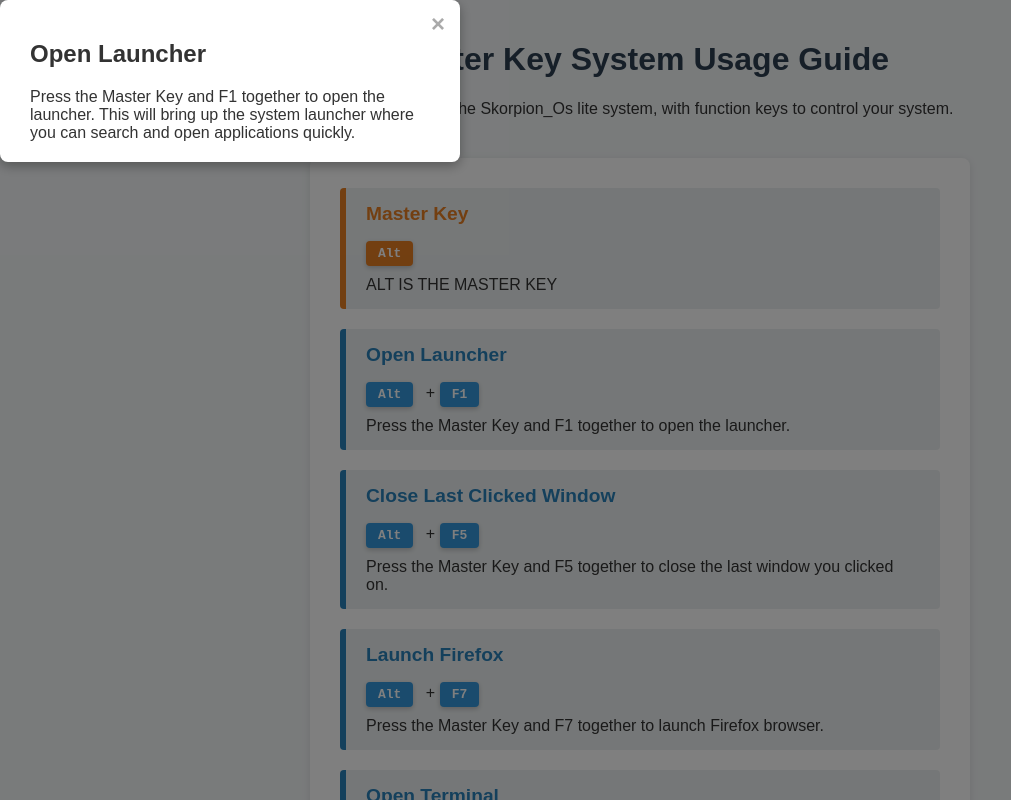
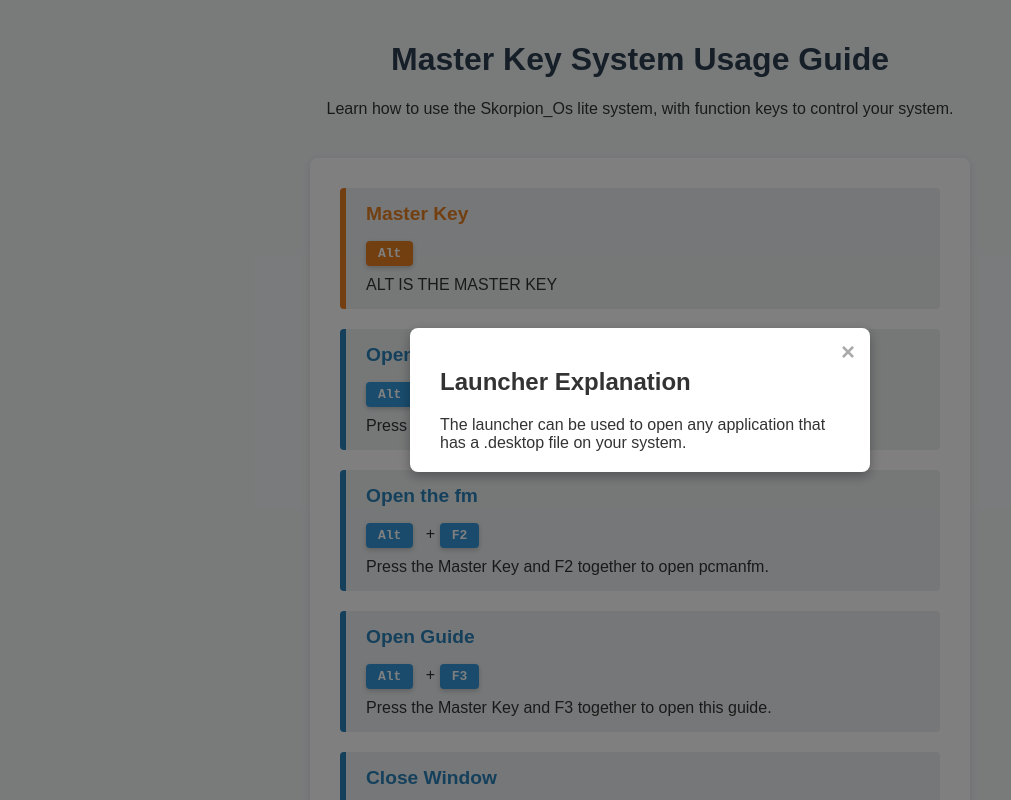
Before and after one commit to Endrx2008/launcher, a plain HTML site: page guide/index.html in a window 1280 px wide. Both pictures are taken after a click on the element 640 px from the left and 389 px from the top of the page. Shown: the top 800 px of the page, without its empty margins (0-1011 px from the left). Drawn offline with Linux system fonts and the light colour scheme.

Commit message:
Add files via upload

```diff
--- a/guide/index.html
+++ b/guide/index.html
@@ -33,6 +33,11 @@
     margin-bottom: 20px;
     padding: 15px 20px;
     border-radius: 4px;
+    cursor: pointer;
+    transition: background-color 0.2s ease;
+  }
+  .key-combo:hover {
+    background-color: #e0e6e8;
   }
   .key-combo:first-child {
     border-left-color: #e67e22;
@@ -69,123 +74,7 @@
     font-size: 0.9em;
     color: #777;
   }
-</style>
-</head>
-<body>
-<header>
-  <h1>Master Key System Usage Guide</h1>
-  <p>Learn how to use the Skorpion_Os lite system, with function keys to control your system.</p>
-</header>
-<div class="container">
-  <div class="key-combo">
-    <h2>Master Key</h2>
-    <p><span class="key">Alt</span>
-    <p>ALT IS THE MASTER KEY</p>
-  </div>
-  <div class="key-combo">
-    <h2>Open Launcher</h2>
-    <p><span class="key">Alt</span> + <span class="key">F1</span></p>
-    <p>Press the Master Key and F1 together to open the launcher.</p>
-  </div>
-  <div class="key-combo">
-    <h2>Close Last Clicked Window</h2>
-    <p><span class="key">Alt</span> + <span class="key">F5</span></p>
-    <p>Press the Master Key and F5 together to close the last window you clicked on.</p>
-  </div>
-  <div class="key-combo">
-    <h2>Launch Firefox</h2>
-    <p><span class="key">Alt</span> + <span class="key">F7</span></p>
-    <p>Press the Master Key and F7 together to launch Firefox browser.</p>
-  </div>
-  <div class="key-combo">
-    <h2>Open Terminal</h2>
-    <p><span class="key">Alt</span> + <span class="key">F10</span></p>
-    <p>Press the Master Key and F10 together to open the terminal.</p>
-  </div>
 
-  <!-- Modal -->
-  <div id="modal" class="modal" style="display:none;">
-    <div class="modal-content">
-      <span id="modal-close" class="modal-close">&times;</span>
-      <h2 id="modal-title"></h2>
-      <p id="modal-description"></p>
-    </div>
-  </div>
-
-  <p style="text-align:center; margin-top: 20px; font-size: 0.9em; color: #555;">
-    For closing this guide press ( <span class="key">alt</span>+ <span class="key">f5</span>)
-  </p>
-
-  <p style="text-align:center; margin-top: 20px; font-size: 0.9em; color: #555;">
-    For opening this guide press ( <span class="key">alt</span>+ <span class="key">f2</span>)
-  </p>
-
-  <footer>
-    &copy; 2025 Skorpion_Os lite usage giude
-  </footer>
-
-  <script>
-    // Modal elements
-    const modal = document.getElementById('modal');
-    const modalTitle = document.getElementById('modal-title');
-    const modalDescription = document.getElementById('modal-description');
-    const modalClose = document.getElementById('modal-close');
-
-    // Data for each key combo
-    const keyComboData = {
-      'open-launcher': {
-        title: 'Open Launcher',
-        description: 'Press the Master Key and F1 together to open the launcher. This will bring up the system launcher where you can search and open applications quickly.'
-      },
-      'close-window': {
-        title: 'Close Last Clicked Window',
-        description: 'Press the Master Key and F5 together to close the last window you clicked on..'
-      },
-      'launch-firefox': {
-        title: 'Launch Firefox',
-        description: 'Press the Master Key and F7 together to launch the Firefox browser. This shortcut quickly opens your default web browser.'
-      },
-      'open-terminal': {
-        title: 'Open Terminal',
-        description: 'Press the Master Key and F10 together to open the terminal. This shortcut opens a command line terminal for advanced system control.'
-      },
-      'master key': {
-        title: 'Master key',
-        description: 'ALT IS THE MASTER KEY'
-      }
-    };
-
-    // Function to open modal with content
-    function openModal(key) {
-      const data = keyComboData[key];
-      if (data) {
-        modalTitle.textContent = data.title;
-        modalDescription.textContent = data.description;
-        modal.style.display = 'block';
-      }
-    }
-
-    // Close modal on close button click
-    modalClose.onclick = function() {
-      modal.style.display = 'none';
-    };
-
-    // Close modal on outside click
-    window.onclick = function(event) {
-      if (event.target == modal) {
-        modal.style.display = 'none';
-      }
-    };
-
-    // Add click listeners to key combo containers
-    document.querySelectorAll('.key-combo').forEach((element, index) => {
-      const keys = ['master key', 'open-launcher', 'close-window', 'launch-firefox', 'open-terminal'];
-      element.style.cursor = 'pointer';
-      element.addEventListener('click', () => openModal(keys[index]));
-    });
-  </script>
-
-  <style>
   /* Modal styles */
   .modal {
     position: fixed;
@@ -196,9 +85,15 @@
     height: 100%;
     overflow: auto;
     background-color: rgba(0,0,0,0.5);
-      display: flex;
+    display: none;
     justify-content: center;
     align-items: center;
+    opacity: 0;
+    transition: opacity 0.2s ease;
+  }
+  .modal.show {
+    display: flex;
+    opacity: 1;
   }
   .modal-content {
     background-color: #fff;
@@ -222,6 +117,111 @@
   .modal-close:hover {
     color: #000;
   }
+  #modal-description {
+    white-space: pre-line; /* Rispetta \n */
+  }
 </style>
+</head>
+<body>
+<header>
+  <h1>Master Key System Usage Guide</h1>
+  <p>Learn how to use the Skorpion_Os lite system, with function keys to control your system.</p>
+</header>
+<div class="container">
+  <div class="key-combo"><h2>Master Key</h2><p><span class="key">Alt</span></p><p>ALT IS THE MASTER KEY</p></div>
+  <div class="key-combo"><h2>Open Launcher</h2><p><span class="key">Alt</span> + <span class="key">F1</span></p><p>Press the Master Key and F1 together to open the launcher.</p></div>
+  <div class="key-combo"><h2>Open the fm</h2><p><span class="key">Alt</span> + <span class="key">F2</span></p><p>Press the Master Key and F2 together to open pcmanfm.</p></div>
+  <div class="key-combo"><h2>Open Guide</h2><p><span class="key">Alt</span> + <span class="key">F3</span></p><p>Press the Master Key and F3 together to open this guide.</p></div>
+  <div class="key-combo"><h2>Close Window</h2><p><span class="key">Alt</span> + <span class="key">F5</span></p><p>Press the Master Key and F5 together to close programs.</p></div>
+  <div class="key-combo"><h2>Launch Firefox</h2><p><span class="key">Alt</span> + <span class="key">F7</span></p><p>Press the Master Key and F7 together to launch Firefox browser.</p></div>
+  <div class="key-combo"><h2>Open Terminal</h2><p><span class="key">Alt</span> + <span class="key">F10</span></p><p>Press the Master Key and F10 together to open the terminal.</p></div>
+  <div class="key-combo"><h2>Change configuration</h2><p><span class="key">Alt</span> + <span class="key">F11</span></p><p>Press the Master Key and F11 together to change this configuration.</p></div>
+
+  <!-- Modal -->
+  <div id="modal" class="modal">
+    <div class="modal-content">
+      <span id="modal-close" class="modal-close">&times;</span>
+      <h2 id="modal-title"></h2>
+      <p id="modal-description"></p>
+    </div>
+  </div>
+
+  <p style="text-align:center; margin-top: 20px; font-size: 0.9em; color: #555;">
+    For closing this guide press (<span class="key">Alt</span> + <span class="key">F5</span>)
+  </p>
+  <p style="text-align:center; margin-top: 20px; font-size: 0.9em; color: #555;">
+    For opening this guide press (<span class="key">Alt</span> + <span class="key">F3</span>)
+  </p>
+  <footer>&copy; Skorpion_Os lite usage guide</footer>
+</div>
+
+<script>
+  const modal = document.getElementById('modal');
+  const modalTitle = document.getElementById('modal-title');
+  const modalDescription = document.getElementById('modal-description');
+  const modalClose = document.getElementById('modal-close');
+
+  const keyComboData = {
+    'master key': {
+      title: 'Master Key Explanation',
+      description: 'Alt is the master key, chosen to differentiate the system from Windows defaults.'
+    },
+    'open-launcher': {
+      title: 'Launcher Explanation',
+      description: 'The launcher can be used to open any application that has a .desktop file on your system.'
+    },
+    'open-file-manager': {
+      title: 'File Manager Explanation',
+      description: 'Pcmanfm is a lightweight file manager designed for simplicity and speed.'
+    },
+    'open-guide': {
+      title: 'Guide Explanation',
+      description: 'This shortcut opens the usage guide to help you navigate the system.'
+    },
+    'close-window': {
+      title: 'Close Window',
+      description: 'Closes the last active window you clicked on.'
+    },
+    'launch-firefox': {
+      title: 'Firefox Explanation',
+      description: 'Firefox is a well-known and privacy-focused web browser.'
+    },
+    'open-terminal': {
+      title: 'Terminal Explanation',
+      description: 'Opens the terminal to execute commands in the system.'
+    },
+    'change-configuration': {
+      title: 'Change buttons config',
+      description: 'Opens an editor to change keys and commands.\nDo not use it unless you are sure of what you’re doing!\nAfter making changes, this guide may no longer work.'
+    }
+  };
+
+  function openModal(key) {
+    const data = keyComboData[key];
+    if (data) {
+      modalTitle.textContent = data.title;
+      modalDescription.textContent = data.description;
+      modal.classList.add('show');
+    }
+  }
+
+  modalClose.onclick = () => modal.classList.remove('show');
+  window.onclick = (event) => { if (event.target == modal) modal.classList.remove('show'); };
+
+  const keys = [
+    'master key',
+    'open-launcher',
+    'open-file-manager',
+    'open-guide',
+    'close-window',
+    'launch-firefox',
+    'open-terminal',
+    'change-configuration'
+  ];
+
+  document.querySelectorAll('.key-combo').forEach((element, index) => {
+    element.addEventListener('click', () => openModal(keys[index]));
+  });
+</script>
 </body>
 </html>
```
Lines whose indentation alone changed are shown as unchanged.
